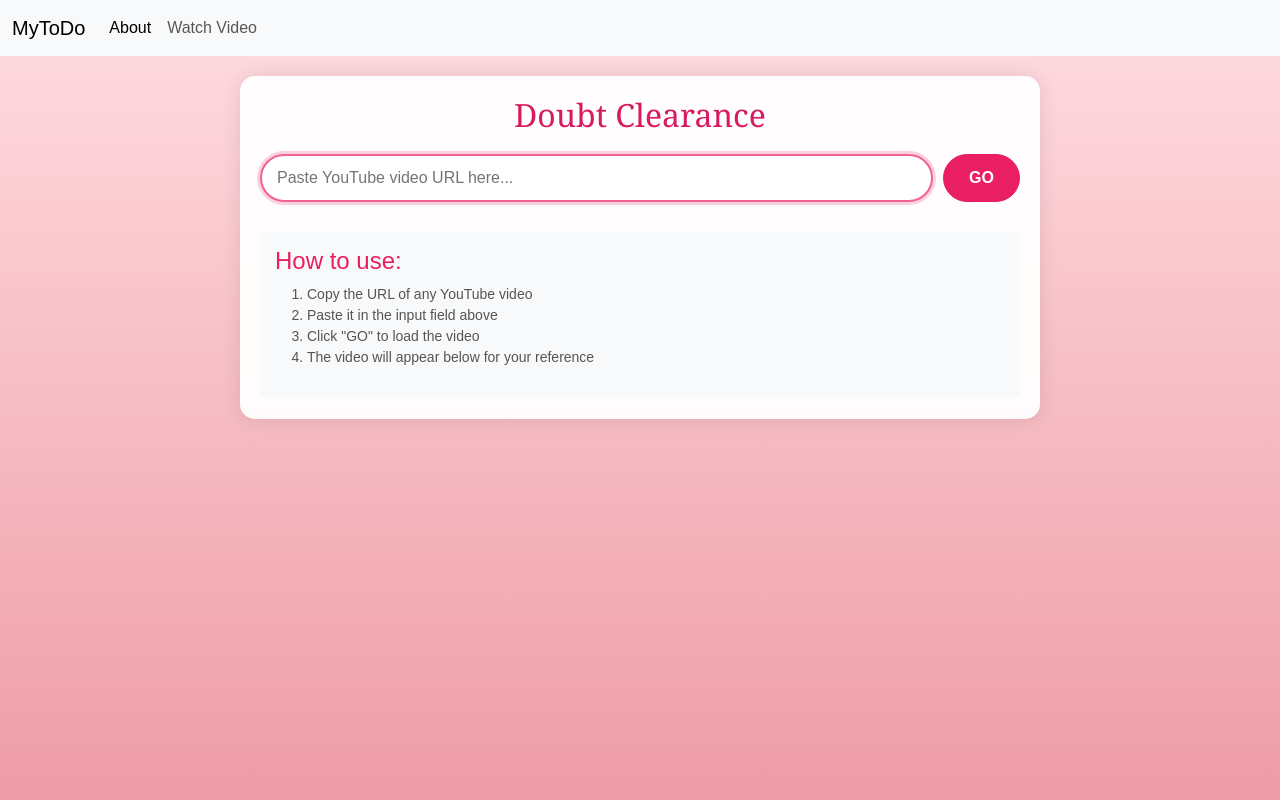
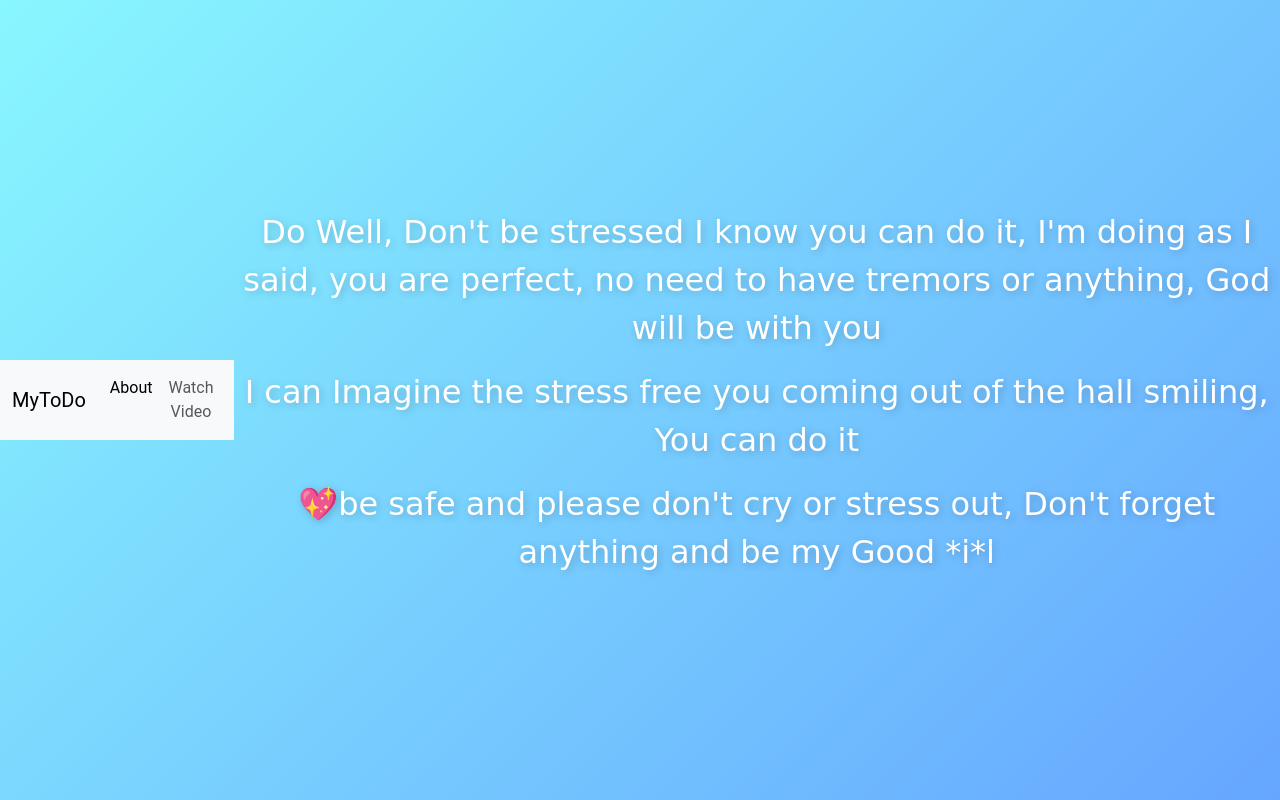
Before and after one commit to Joby-John/todoapp, a Flask app: page /doubts in a window 1280 px wide. Run offline with Flask 3, Linux system fonts and the light colour scheme.

Commit message:
exam message

```diff
--- a/templates/base.html
+++ b/templates/base.html
@@ -27,7 +27,7 @@
                         <a class="nav-link active" aria-current="page" href="/about">About</a>
                     </li>
                     <li class="nav-item">
-                        <a class="nav-link" href="/doubts">Watch Video</a>
+                        <a class="nav-link" href="/Do Well Babe">Watch Video</a>
                     </li>
                 </ul>
             </div>
--- a/templates/doubts.html
+++ b/templates/doubts.html
@@ -1,115 +1,41 @@
 {% extends 'base.html' %}
 
 {% block title %}
-    Doubt Clearance
+    <!-- Doubt Clearance -->
+
+    You are the Best
 {% endblock title %}
 
 {% block styles %}
     <style>
         body {
-            background: linear-gradient(to bottom, #ffdde1, #ee9ca7);
-            min-height: 100vh;
-            font-family: 'Arial', sans-serif;
-            margin: 0;
-            padding: 0;
-            overflow-x: hidden; /* Prevent horizontal scroll */
-        }
+      margin: 0;
+      padding: 0;
+      height: 100vh;
+      background: linear-gradient(135deg, #89f7fe, #66a6ff);
+      font-family: 'Roboto', sans-serif;
+      display: flex;
+      justify-content: center;
+      align-items: center;
+      text-align: center;
+    }
+    .message {
+      color: white;
+      font-family: 'Pacifico', cursive;
+      font-size: 2rem;
+      text-shadow: 2px 2px 8px rgba(0, 0, 0, 0.2);
+      animation: fadeIn 2s ease-in-out;
+    }
 
-        .container {
-            background: rgba(255, 255, 255, 0.95);
-            padding: 20px;
-            border-radius: 15px;
-            box-shadow: 0 0 20px rgba(0, 0, 0, 0.1);
-            margin: 20px auto;
-            position: relative;
-            z-index: 10; /* Ensure content stays above floating elements */
-            max-width: 800px;
-        }
-
-        h2 {
-            color: #d81b60;
-            font-family: 'Georgia', serif;
-            font-size: 2rem;
-            margin: 0 0 20px 0;
-            text-align: center;
-        }
-
-        .btn-success {
-            background-color: #e91e63;
-            border-color: #e91e63;
-        }
-
-        .btn-success:hover {
-            background-color: #f06292;
-            border-color: #f06292;
-        }
-
-        .video-input-container {
-            display: flex;
-            gap: 10px;
-            margin-bottom: 30px;
-        }
-
-        .video-input {
-            flex: 1;
-            padding: 10px 15px;
-            border: 2px solid #e91e63;
-            border-radius: 30px;
-            font-size: 16px;
-            outline: none;
-            transition: all 0.3s;
-        }
-
-        .video-input:focus {
-            border-color: #f06292;
-            box-shadow: 0 0 0 3px rgba(233, 30, 99, 0.2);
-        }
-
-        .go-btn {
-            padding: 10px 25px;
-            border-radius: 30px;
-            font-weight: bold;
-            cursor: pointer;
-        }
-
-        .video-container {
-            position: relative;
-            padding-bottom: 56.25%; /* 16:9 aspect ratio */
-            height: 0;
-            overflow: hidden;
-            border-radius: 10px;
-            margin-top: 20px;
-            background: #000;
-            display: none; /* Hidden by default */
-        }
-
-        .video-iframe {
-            position: absolute;
-            top: 0;
-            left: 0;
-            width: 100%;
-            height: 100%;
-            border: none;
-        }
-
-        .instructions {
-            margin-top: 20px;
-            padding: 15px;
-            background: #f8f9fa;
-            border-radius: 8px;
-            color: #555;
-            font-size: 14px;
-        }
-
-        .instructions h4 {
-            color: #e91e63;
-            margin-top: 0;
-        }
+    @keyframes fadeIn {
+      0% { opacity: 0; transform: translateY(20px); }
+      100% { opacity: 1; transform: translateY(0); }
+    }
     </style>
 {% endblock styles %}
 
 {% block content %}
-    <div class="container">
+    <!-- <div class="container">
         <h2>Doubt Clearance</h2>
 
         <div class="video-input-container">
@@ -138,5 +64,11 @@
         </div>
     </div>
 
-    <script src="{{ url_for('static', filename='js/doubt-player.js') }}"></script>
+    <script src="{{ url_for('static', filename='js/doubt-player.js') }}"></script> -->
+
+    <div class="message">
+        <p>Do Well, Don't be stressed I know you can do it, I'm doing as I said, you are perfect, no need to have tremors or anything, God will be with you</p>
+        <p> I can Imagine the stress free you coming out of the hall smiling, You can do it </p>
+        <p> 💖be safe and please don't cry or stress out, Don't forget anything and be my Good *i*l</p>
+        </div>
 {% endblock content %}
```
